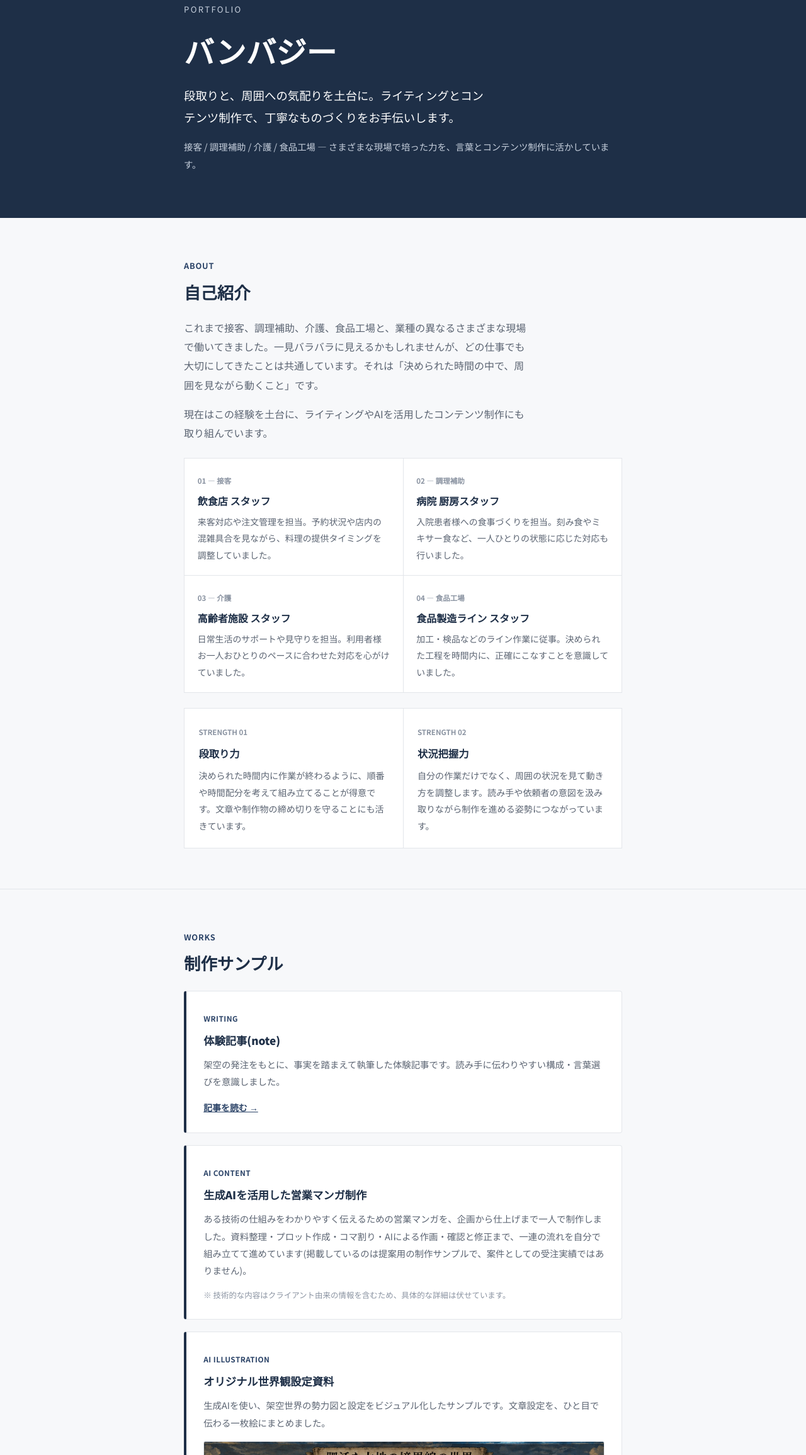
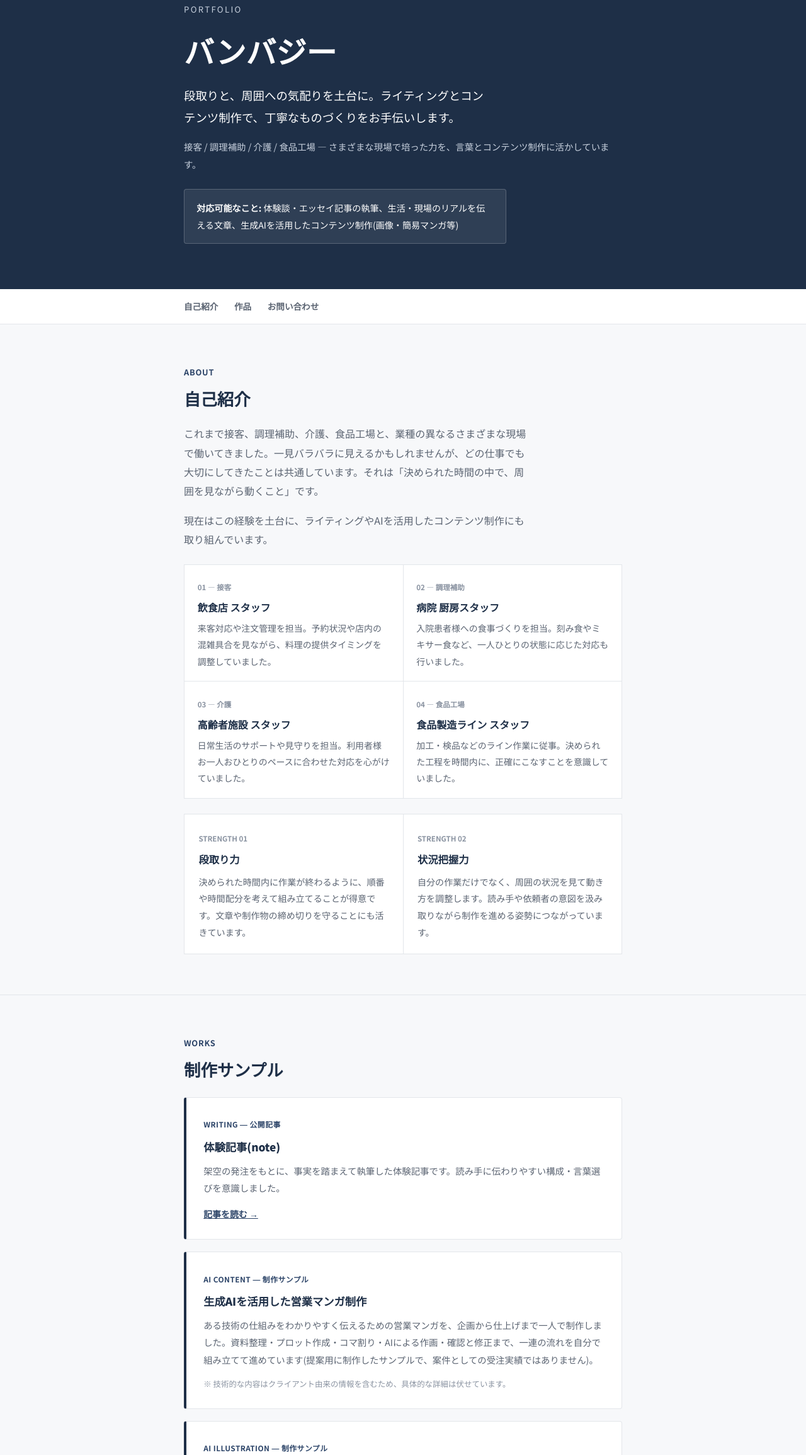
Before and after one commit to babarin693-lgtm/my-portfolio, a plain HTML site: page index.html in a window 1280 px wide. Shown: the part 93-2403 px from the top of the page at 63% size. Drawn offline with Linux system fonts and the light colour scheme.

Commit message:
Improve portfolio: add nav, capability summary, clearer sample labels

```diff
--- a/index.html
+++ b/index.html
@@ -36,6 +36,18 @@
   header.hero h1{font-size:clamp(2.2rem,7vw,3rem);color:#fff;}
   header.hero .tagline{margin-top:1.1rem;font-size:clamp(1rem,2.4vw,1.15rem);color:#fff;font-weight:500;max-width:30rem;}
   header.hero .scope{margin-top:1rem;font-size:.9rem;color:var(--navy-tint);}
+  header.hero .can-do{
+    margin-top:1.6rem;background:rgba(255,255,255,.08);border:1px solid rgba(255,255,255,.2);
+    border-radius:4px;padding:1rem 1.2rem;font-size:.88rem;color:#fff;max-width:32rem;
+  }
+  header.hero .can-do b{font-weight:700;}
+
+  nav.subnav{
+    position:sticky;top:0;z-index:10;background:var(--surface);border-bottom:1px solid var(--line);
+  }
+  nav.subnav .wrap{display:flex;gap:1.6rem;padding:.9rem clamp(1.25rem,4vw,2rem);}
+  nav.subnav a{font-size:.85rem;font-weight:700;color:var(--muted);text-decoration:none;}
+  nav.subnav a:hover{color:var(--navy);}
 
   section{padding:clamp(2.75rem,7vw,4rem) 0;border-bottom:1px solid var(--line);}
   section:last-of-type{border-bottom:none;}
@@ -90,8 +102,17 @@
     <h1>バンバジー</h1>
     <p class="tagline">段取りと、周囲への気配りを土台に。ライティングとコンテンツ制作で、丁寧なものづくりをお手伝いします。</p>
     <p class="scope">接客 / 調理補助 / 介護 / 食品工場 — さまざまな現場で培った力を、言葉とコンテンツ制作に活かしています。</p>
+    <div class="can-do"><b>対応可能なこと:</b> 体験談・エッセイ記事の執筆、生活・現場のリアルを伝える文章、生成AIを活用したコンテンツ制作(画像・簡易マンガ等)</div>
   </div>
 </header>
+
+<nav class="subnav">
+  <div class="wrap">
+    <a href="#about">自己紹介</a>
+    <a href="#works">作品</a>
+    <a href="#contact">お問い合わせ</a>
+  </div>
+</nav>
 
 <main>
 
@@ -148,28 +169,28 @@
       <h2>制作サンプル</h2>
 
       <div class="work-card">
-        <span class="w-tag">WRITING</span>
+        <span class="w-tag">WRITING ― 公開記事</span>
         <h3>体験記事(note)</h3>
         <p>架空の発注をもとに、事実を踏まえて執筆した体験記事です。読み手に伝わりやすい構成・言葉選びを意識しました。</p>
         <a class="w-link" href="https://note.com/glad_squid3192/n/n241d469ca707" target="_blank" rel="noopener">記事を読む →</a>
       </div>
 
       <div class="work-card">
-        <span class="w-tag">AI CONTENT</span>
+        <span class="w-tag">AI CONTENT ― 制作サンプル</span>
         <h3>生成AIを活用した営業マンガ制作</h3>
-        <p>ある技術の仕組みをわかりやすく伝えるための営業マンガを、企画から仕上げまで一人で制作しました。資料整理・プロット作成・コマ割り・AIによる作画・確認と修正まで、一連の流れを自分で組み立てて進めています(掲載しているのは提案用の制作サンプルで、案件としての受注実績ではありません)。</p>
+        <p>ある技術の仕組みをわかりやすく伝えるための営業マンガを、企画から仕上げまで一人で制作しました。資料整理・プロット作成・コマ割り・AIによる作画・確認と修正まで、一連の流れを自分で組み立てて進めています(提案用に制作したサンプルで、案件としての受注実績ではありません)。</p>
         <p class="w-note">※ 技術的な内容はクライアント由来の情報を含むため、具体的な詳細は伏せています。</p>
       </div>
 
       <div class="work-card">
-        <span class="w-tag">AI ILLUSTRATION</span>
+        <span class="w-tag">AI ILLUSTRATION ― 制作サンプル</span>
         <h3>オリジナル世界観設定資料</h3>
         <p>生成AIを使い、架空世界の勢力図と設定をビジュアル化したサンプルです。文章設定を、ひと目で伝わる一枚絵にまとめました。</p>
         <img src="images/world-map-sample.jpeg" alt="生成AIで作成したオリジナル世界観の勢力図サンプル">
       </div>
 
       <div class="work-card">
-        <span class="w-tag">STORYBOARD</span>
+        <span class="w-tag">STORYBOARD ― 制作サンプル</span>
         <h3>AI画像による絵コンテサンプル</h3>
         <p>ストーリーの流れをカットごとに整理し、生成AI画像とあわせて絵コンテの形にまとめたサンプルです。カメラワークやセリフ、演出メモまで構成しています。</p>
         <img src="images/storyboard-sample.png" alt="生成AI画像を使った絵コンテサンプル">
```
